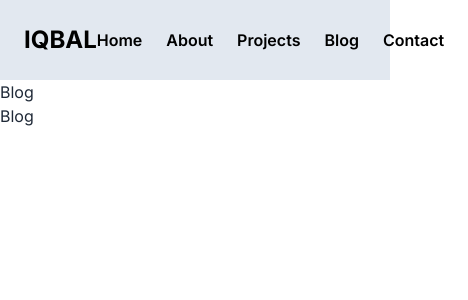
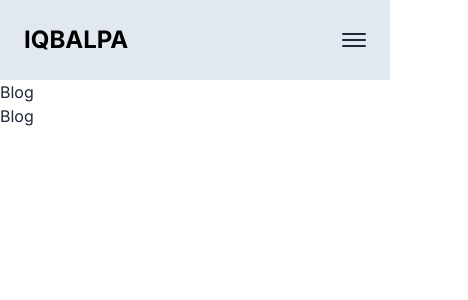
Before and after one commit to iqbalpa/personal-web, a Next.js app: page /blog in a window 390 px wide. Shown: the top 300 px of the page, 468 px wide, since content can reach past the window. Built offline with nearby package versions, Linux system fonts and the light colour scheme.

Commit message:
feat(navbar): create responsive

```diff
--- a/package.json
+++ b/package.json
@@ -10,12 +10,14 @@
   },
   "dependencies": {
     "@prisma/client": "^5.11.0",
+    "@reduxjs/toolkit": "^2.2.1",
     "daisyui": "^4.7.3",
     "framer-motion": "^11.0.14",
     "next": "14.1.3",
     "prisma": "^5.11.0",
     "react": "^18",
-    "react-dom": "^18"
+    "react-dom": "^18",
+    "react-redux": "^9.1.0"
   },
   "devDependencies": {
     "@types/node": "^20",
--- /dev/null
+++ b/src/app/StoreProvider.tsx
@@ -0,0 +1,15 @@
+"use client";
+import { useRef } from "react";
+import { Provider } from "react-redux";
+import { makeStore, AppStore } from "./lib/store";
+
+export default function StoreProvider({ children }: { children: React.ReactNode }) {
+	const storeRef = useRef<AppStore>();
+	if (!storeRef.current) {
+		// Create the store instance the first time this renders
+		storeRef.current = makeStore();
+		storeRef.current.dispatch({ type: "INITIALIZE_HAMBURGER" });
+	}
+
+	return <Provider store={storeRef.current}>{children}</Provider>;
+}
--- a/src/app/layout.tsx
+++ b/src/app/layout.tsx
@@ -3,6 +3,8 @@ import { Inter } from "next/font/google";
 import "./globals.css";
 import Navbar from "@/components/navigation/Navbar";
 import Footer from "@/components/navigation/Footer";
+import Dropdown from "@/components/dropdown/Dropdown";
+import StoreProvider from "./StoreProvider";
 
 const inter = Inter({ subsets: ["latin"] });
 
@@ -17,12 +19,15 @@ export default function RootLayout({
 	children: React.ReactNode;
 }>) {
 	return (
+		<StoreProvider>
 			<html lang="en">
-			<body className={`flex flex-col min-h-screen ${inter.className}`}>
+				<body className={`flex flex-col min-h-screen min-w-screen ${inter.className}`}>
 					<Navbar />
+					<Dropdown />
 					{children}
 					{/* <Footer /> */}
 				</body>
 			</html>
+		</StoreProvider>
 	);
 }
--- /dev/null
+++ b/src/app/lib/hooks.ts
@@ -0,0 +1,7 @@
+import { useDispatch, useSelector, useStore } from "react-redux";
+import type { AppDispatch, AppStore, RootState } from "./store";
+
+// Use throughout your app instead of plain `useDispatch` and `useSelector`
+export const useAppDispatch = useDispatch.withTypes<AppDispatch>();
+export const useAppSelector = useSelector.withTypes<RootState>();
+export const useAppStore = useStore.withTypes<AppStore>();
--- /dev/null
+++ b/src/app/lib/reducers.ts
@@ -0,0 +1,22 @@
+const initialState = {
+	isOpen: false,
+};
+
+const hamburgerReducer = (state = initialState, action: any) => {
+	switch (action.type) {
+		case "INITIALIZE_HAMBURGER":
+			return {
+				...state,
+				isOpen: false,
+			};
+		case "TOGGLE_MENU":
+			return {
+				...state,
+				isOpen: !state.isOpen,
+			};
+		default:
+			return state;
+	}
+};
+
+export default hamburgerReducer;
--- /dev/null
+++ b/src/app/lib/store.ts
@@ -0,0 +1,16 @@
+import { configureStore } from "@reduxjs/toolkit";
+import hamburgerReducer from "./reducers";
+
+export const makeStore = () => {
+	return configureStore({
+		reducer: {
+			hamburger: hamburgerReducer,
+		},
+	});
+};
+
+// Infer the type of makeStore
+export type AppStore = ReturnType<typeof makeStore>;
+// Infer the `RootState` and `AppDispatch` types from the store itself
+export type RootState = ReturnType<AppStore["getState"]>;
+export type AppDispatch = AppStore["dispatch"];
--- a/src/app/page.tsx
+++ b/src/app/page.tsx
@@ -21,7 +21,7 @@ const profileLinks: profileLink[] = [
 
 const Page: NextPage = () => {
 	return (
-		<div className="bg-white text-black flex flex-row items-center px-44 py-16 flex-1">
+		<div className="bg-white text-black flex flex-col items-center md:flex-row md:px-44 py-16 flex-1">
 			<motion.div
 				className="w-2/3 text-justify text-lg"
 				initial={{ opacity: 0 }}
@@ -46,7 +46,7 @@ const Page: NextPage = () => {
 				</p>
 			</motion.div>
 			<motion.div
-				className="w-1/3 mx-10 flex items-center justify-center"
+				className="w-1/3 mx-10 flex items-center justify-center invisible md:visible"
 				initial={{ opacity: 0 }}
 				animate={{ opacity: 1 }}
 				transition={{ duration: 1 }}
--- /dev/null
+++ b/src/components/dropdown/Dropdown.tsx
@@ -0,0 +1,50 @@
+"use client";
+
+import React, { useState } from "react";
+import Link from "next/link";
+// use the store from hamburger
+import { useAppSelector } from "@/app/lib/hooks";
+import { motion } from "framer-motion";
+
+const variants = {
+	open: { opacity: 1, x: 0 },
+	closed: { opacity: 0, x: "-100%" },
+};
+
+type NavItem = {
+	id: number;
+	path: string;
+	label: string;
+};
+
+const navItems: NavItem[] = [
+	{ id: 1, path: "/", label: "Home" },
+	{ id: 2, path: "/about", label: "About" },
+	{ id: 3, path: "/projects", label: "Projects" },
+	{ id: 4, path: "/blog", label: "Blog" },
+	{ id: 5, path: "/contact", label: "Contact" },
+];
+
+const Dropdown: React.FC = () => {
+	const isOpen = useAppSelector((state) => state.hamburger.isOpen);
+	if (!isOpen) return null;
+
+	return (
+		<motion.div
+			className="bg-slate-200 text-black flex flex-col justify-center"
+			animate={isOpen ? "open" : "closed"}
+			variants={variants}
+			transition={{ duration: 1 }}
+		>
+			{navItems.map((item) => (
+				<Link href={item.path} key={item.id}>
+					<div className="w-full text-center hover:bg-slate-400 hover:font-bold duration-200">
+						<p className="mb-2 font-semibold">{item.label}</p>
+					</div>
+				</Link>
+			))}
+		</motion.div>
+	);
+};
+
+export default Dropdown;
--- /dev/null
+++ b/src/components/hamburger/Hamburger.tsx
@@ -0,0 +1,42 @@
+"use client";
+
+import React, { useState, useRef } from "react";
+import { useAppStore, useAppSelector, useAppDispatch } from "@/app/lib/hooks";
+
+const Hamburger: React.FC = () => {
+	// Initialize the store with the product information
+	const store = useAppStore();
+	const initialized = useRef(false);
+	if (!initialized.current) {
+		store.dispatch({ type: "INITIALIZE_HAMBURGER" });
+		initialized.current = true;
+	}
+	const dispatch = useAppDispatch();
+	const isOpen = useAppSelector((state) => state.hamburger.isOpen);
+
+	const handleClick = () => {
+		dispatch({ type: "TOGGLE_MENU" });
+	};
+
+	return (
+		<button onClick={handleClick} className="flex flex-col justify-center items-center lg:hidden">
+			<span
+				className={`bg-slate-800 block transition-all duration-300 ease-out h-0.5 w-6 rounded-sm ${
+					isOpen ? "rotate-45 translate-y-1" : "-translate-y-0.5"
+				}`}
+			></span>
+			<span
+				className={`bg-slate-800 block transition-all duration-300 ease-out h-0.5 w-6 rounded-sm my-0.5 ${
+					isOpen ? "opacity-0" : "opacity-100"
+				}`}
+			></span>
+			<span
+				className={`bg-slate-800 block transition-all duration-300 ease-out h-0.5 w-6 rounded-sm ${
+					isOpen ? "-rotate-45 -translate-y-1" : "translate-y-0.5"
+				}`}
+			></span>
+		</button>
+	);
+};
+
+export default Hamburger;
--- a/src/components/navigation/Navbar.tsx
+++ b/src/components/navigation/Navbar.tsx
@@ -3,6 +3,8 @@
 import React from "react";
 import Link from "next/link";
 import { motion } from "framer-motion";
+import Hamburger from "../hamburger/Hamburger";
+import { useAppSelector } from "@/app/lib/hooks";
 
 type NavItem = {
 	id: number;
@@ -19,6 +21,8 @@ const navItems: NavItem[] = [
 ];
 
 const Navbar: React.FC = () => {
+	const isOpen = useAppSelector((state) => state.hamburger.isOpen);
+
 	return (
 		<div className="flex flex-row justify-between p-6 bg-slate-200 text-black">
 			<motion.h1
@@ -27,10 +31,11 @@ const Navbar: React.FC = () => {
 				animate={{ opacity: 1 }}
 				transition={{ duration: 0.5 }}
 			>
-				IQBAL
+				IQBALPA
 			</motion.h1>
+			<Hamburger />
 			<motion.div
-				className="flex flex-row items-center justify-center"
+				className="hidden lg:flex lg:flex-row items-center justify-center"
 				initial={{ opacity: 0 }}
 				animate={{ opacity: 1 }}
 				transition={{ duration: 0.5 }}
```
Also changed, not shown: 1 other file (tests, documents, lock files or other folders). Lines whose indentation alone changed are shown as unchanged.
